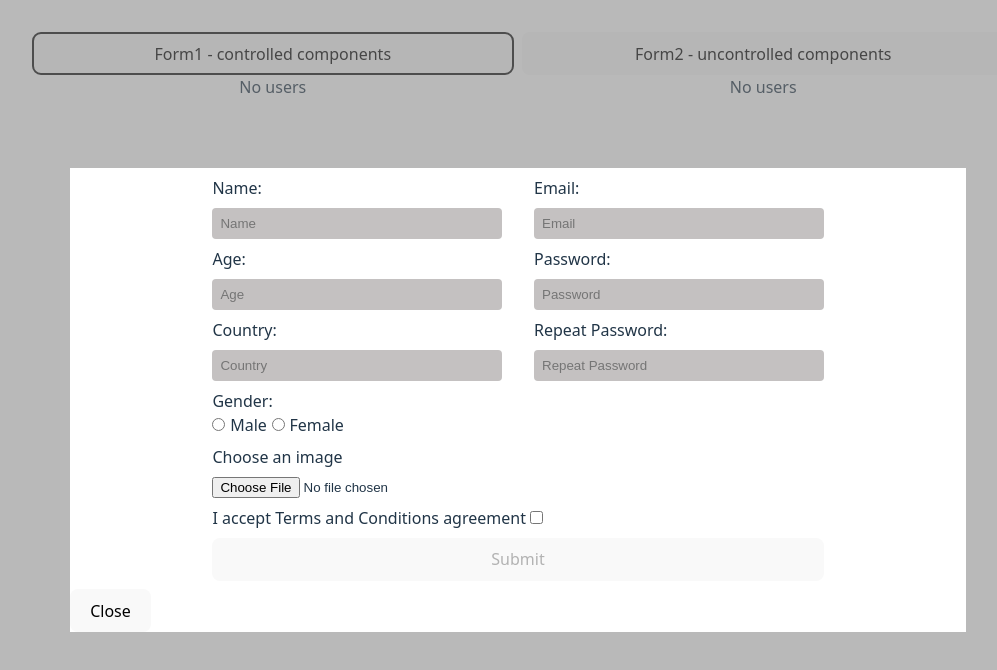
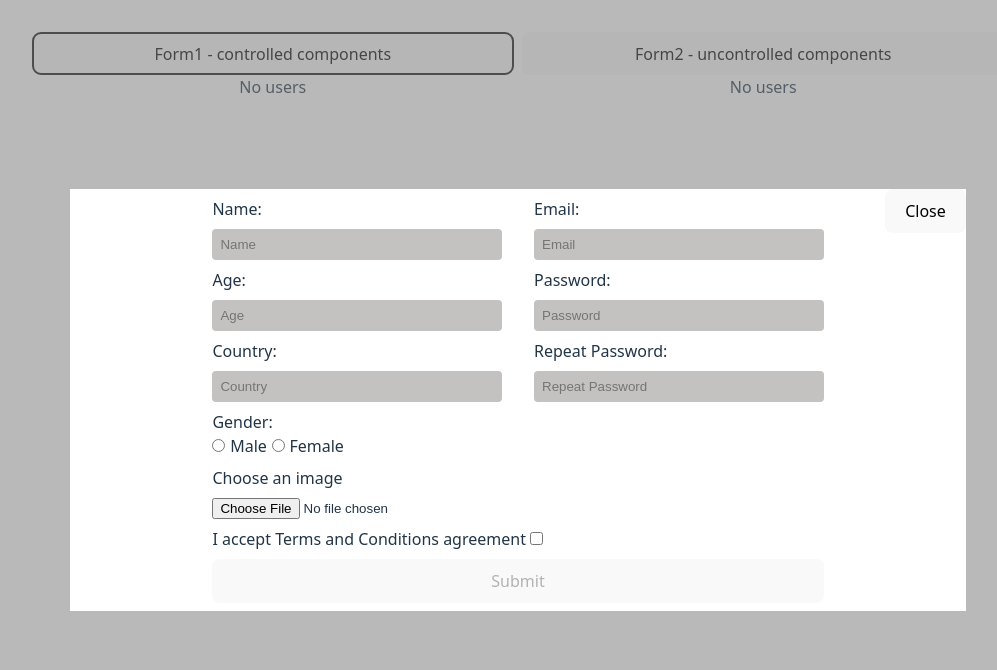
Before and after one commit to violettab21/react2025q3, a React (Vite) app in the folder rs-react-app/: page / in a window 1280 px wide. Both pictures are taken after a click on the button "Form1 - controlled components". Shown: the top 670 px of the page, without its empty margins (122-1119 px from the left). Built offline with nearby package versions, Linux system fonts and the light colour scheme.

Commit message:
feat: fix styles

```diff
--- a/rs-react-app/src/components/Modal/Modal.css
+++ b/rs-react-app/src/components/Modal/Modal.css
@@ -17,4 +17,10 @@
   max-width: 900px;
   background-color: white;
   align-items: center;
+  position: relative;
 }
+
+.close {
+  position: absolute;
+  right: 0;
+}
--- a/rs-react-app/src/components/Modal/Modal.tsx
+++ b/rs-react-app/src/components/Modal/Modal.tsx
@@ -12,8 +12,10 @@ export const Modal = ({
   return createPortal(
     <div className="modal-background">
       <div className="modal">
+        <button className="close" onClick={onClose}>
+          Close
+        </button>
         <div className="modal-content"> {children}</div>
-        <button onClick={onClose}>Close</button>
       </div>
     </div>,
     document.body
--- a/rs-react-app/src/components/User/User.tsx
+++ b/rs-react-app/src/components/User/User.tsx
@@ -8,8 +8,8 @@ export const UserCard = ({ user }: { user: User }) => {
       <p>Email: {user.email}</p>
       <p>Age: {user.age}</p>
       <p>Gender: {user.gender}</p>
-      <p>Image: </p>
       <p>Country: {user.country}</p>
+      <p>T&C: {user.country}</p>
     </div>
   );
 };
```
